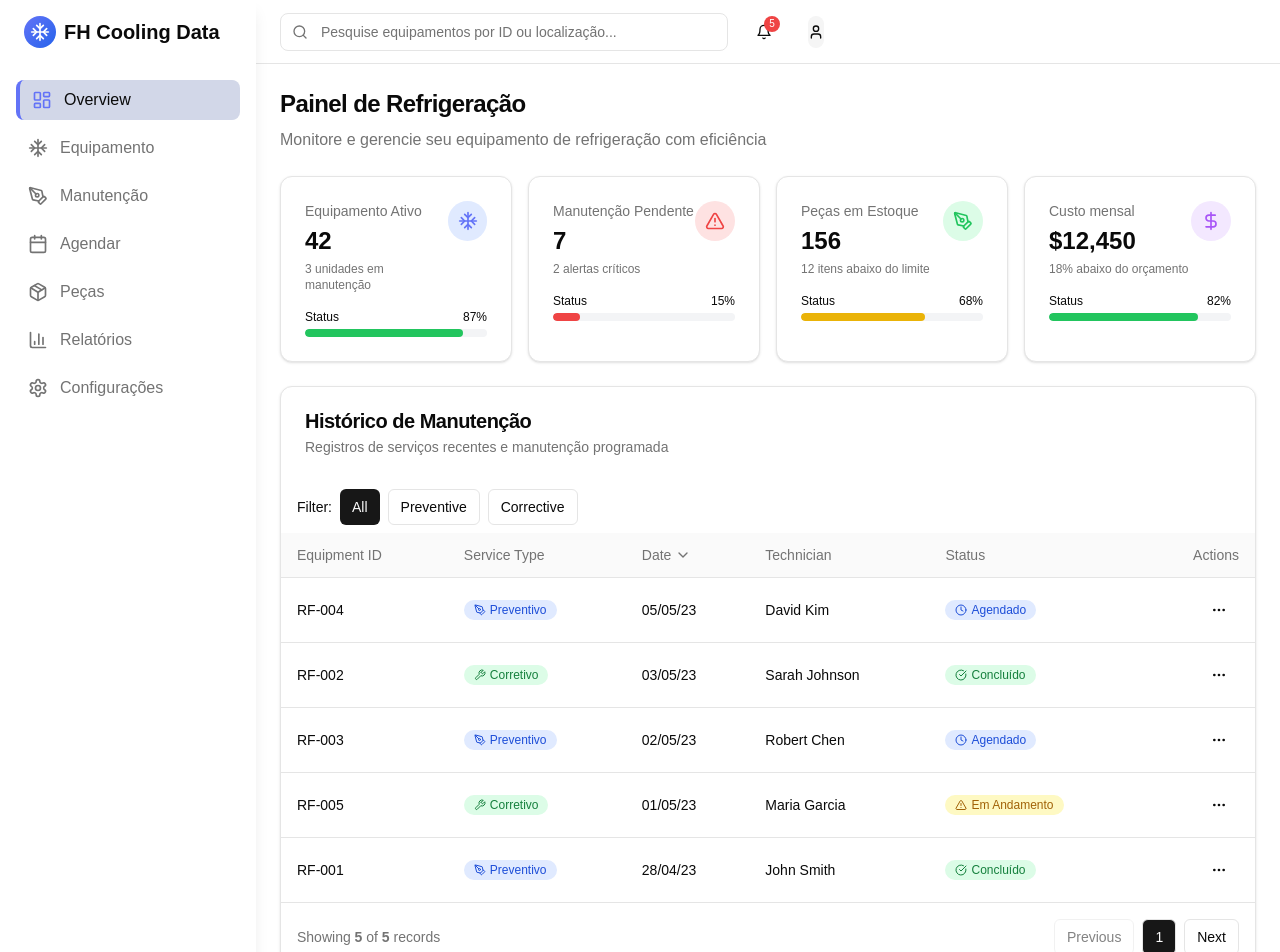
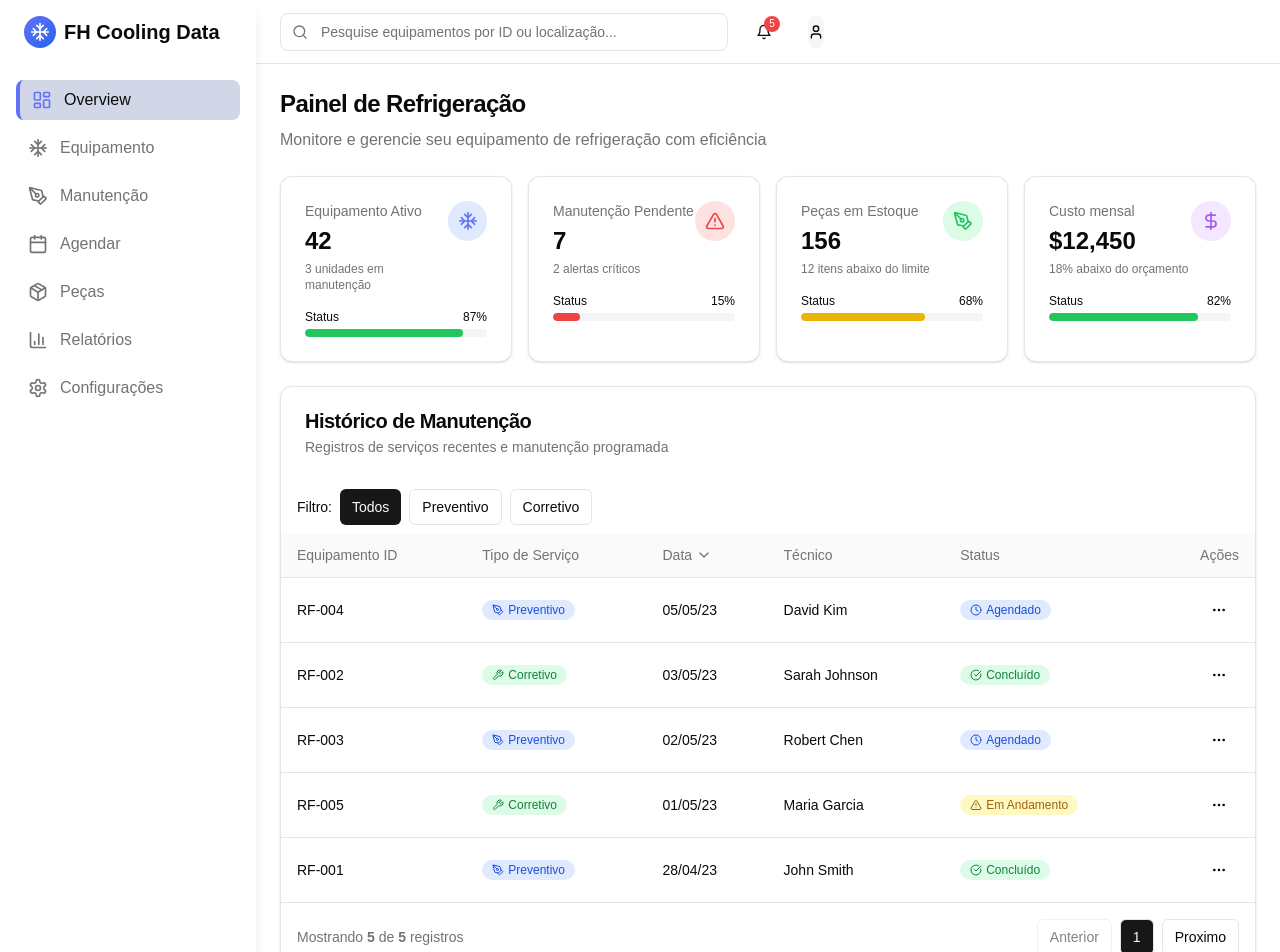
Before and after one commit to fagnersro/sys_cold_system, a Next.js app in the folder front_end/: page /dashboard in a window 1280 px wide. Shown: the top 952 px of the page. Built offline with nearby package versions, Linux system fonts and the light colour scheme.

Commit message:
Translate maintenance-table.tsx

```diff
--- a/front_end/components/refrigeration/maintenance-table.tsx
+++ b/front_end/components/refrigeration/maintenance-table.tsx
@@ -155,27 +155,27 @@ export function MaintenanceTable() {
     <div className="overflow-x-auto">
       <div className="flex items-center justify-between px-4 py-2">
         <div className="flex items-center gap-2">
-          <span className="text-sm font-medium">Filter:</span>
+          <span className="text-sm font-medium">Filtro:</span>
           <Button
             variant={filterType === "All" ? "default" : "outline"}
             size="sm"
             onClick={() => handleFilter("All")}
           >
-            All
+            Todos
           </Button>
           <Button
             variant={filterType === "Preventive" ? "default" : "outline"}
             size="sm"
             onClick={() => handleFilter("Preventive")}
           >
-            Preventive
+            Preventivo
           </Button>
           <Button
             variant={filterType === "Corrective" ? "default" : "outline"}
             size="sm"
             onClick={() => handleFilter("Corrective")}
           >
-            Corrective
+            Corretivo
           </Button>
         </div>
       </div>
@@ -188,7 +188,7 @@ export function MaintenanceTable() {
               onClick={() => handleSort("id")}
             >
               <div className="flex cursor-pointer items-center">
-                Equipment ID
+                Equipamento ID
                 {renderSortIndicator("id")}
               </div>
             </th>
@@ -197,7 +197,7 @@ export function MaintenanceTable() {
               onClick={() => handleSort("serviceType")}
             >
               <div className="flex cursor-pointer items-center">
-                Service Type
+                Tipo de Serviço
                 {renderSortIndicator("serviceType")}
               </div>
             </th>
@@ -206,7 +206,7 @@ export function MaintenanceTable() {
               onClick={() => handleSort("date")}
             >
               <div className="flex cursor-pointer items-center">
-                Date
+                Data
                 {renderSortIndicator("date")}
               </div>
             </th>
@@ -215,7 +215,7 @@ export function MaintenanceTable() {
               onClick={() => handleSort("technician")}
             >
               <div className="flex cursor-pointer items-center">
-                Technician
+                Técnico
                 {renderSortIndicator("technician")}
               </div>
             </th>
@@ -229,7 +229,7 @@ export function MaintenanceTable() {
               </div>
             </th>
             <th className="px-4 py-3 text-right text-sm font-medium text-muted-foreground">
-              Actions
+              Ações
             </th>
           </tr>
         </thead>
@@ -258,23 +258,23 @@ export function MaintenanceTable() {
                   <DropdownMenuTrigger asChild>
                     <Button variant="ghost" size="icon">
                       <MoreHorizontal className="h-4 w-4" />
-                      <span className="sr-only">Open menu</span>
+                      <span className="sr-only">Abrir Menu</span>
                     </Button>
                   </DropdownMenuTrigger>
                   <DropdownMenuContent align="end">
-                    <DropdownMenuLabel>Actions</DropdownMenuLabel>
+                    <DropdownMenuLabel>Ações</DropdownMenuLabel>
                     <DropdownMenuItem>
                       <Eye className="mr-2 h-4 w-4" />
-                      <span>View details</span>
+                      <span>Visualizar Detalhes</span>
                     </DropdownMenuItem>
                     <DropdownMenuItem>
                       <Edit className="mr-2 h-4 w-4" />
-                      <span>Edit</span>
+                      <span>Editar</span>
                     </DropdownMenuItem>
                     <DropdownMenuSeparator />
                     <DropdownMenuItem className="text-red-600">
                       <Trash className="mr-2 h-4 w-4" />
-                      <span>Delete</span>
+                      <span>Excluir</span>
                     </DropdownMenuItem>
                   </DropdownMenuContent>
                 </DropdownMenu>
@@ -287,17 +287,17 @@ export function MaintenanceTable() {
       {/* Pagination */}
       <div className="flex items-center justify-between px-4 py-4">
         <div className="text-sm text-muted-foreground">
-          Showing <strong>{data.length}</strong> of <strong>{initialData.length}</strong> records
+          Mostrando <strong>{data.length}</strong> de <strong>{initialData.length}</strong> registros
         </div>
         <div className="flex items-center gap-2">
           <Button variant="outline" size="sm" disabled>
-            Previous
+            Anterior
           </Button>
           <Button variant="outline" size="sm" className="bg-primary text-primary-foreground">
             1
           </Button>
           <Button variant="outline" size="sm">
-            Next
+            Proximo
           </Button>
         </div>
       </div>
```
